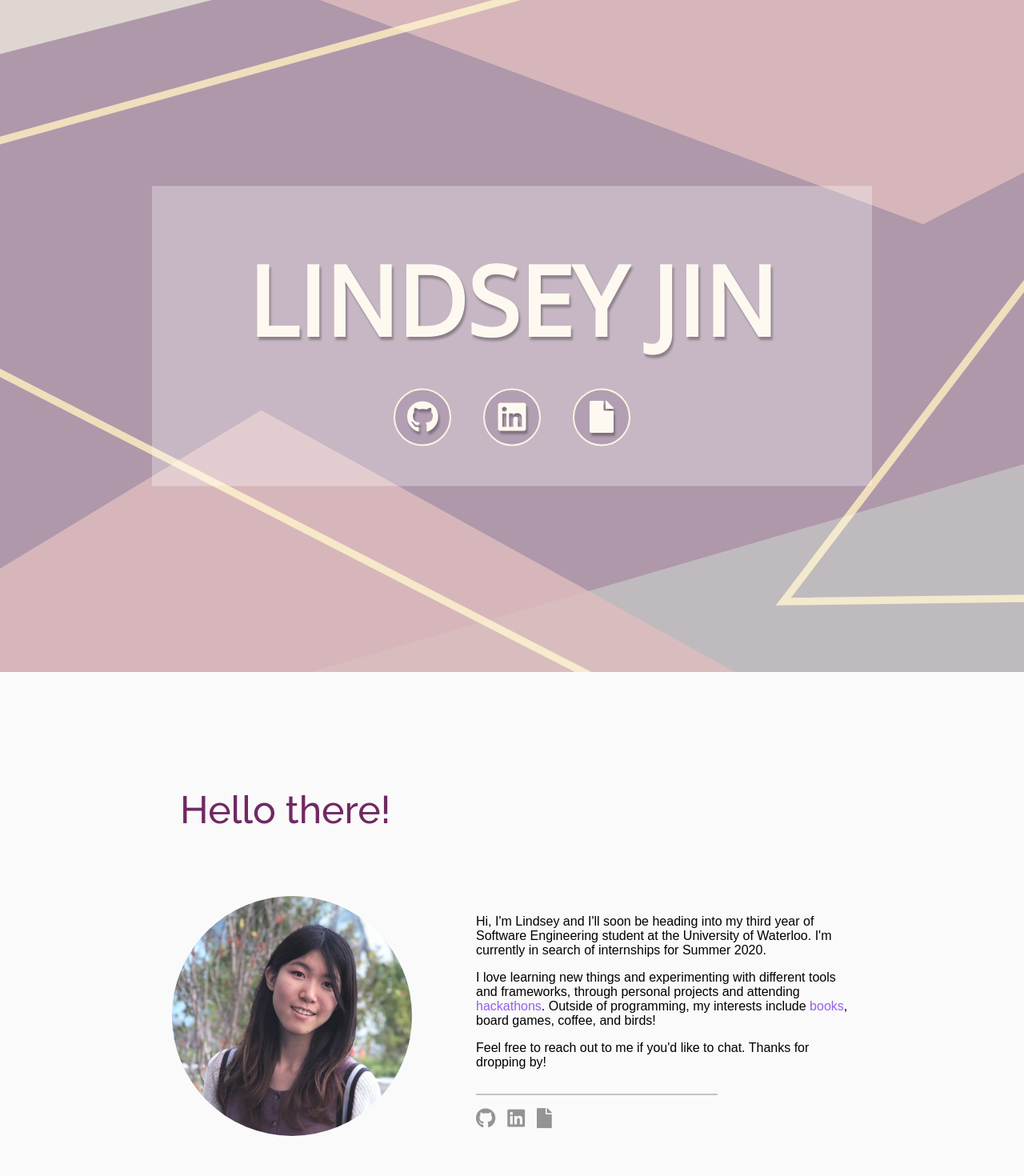
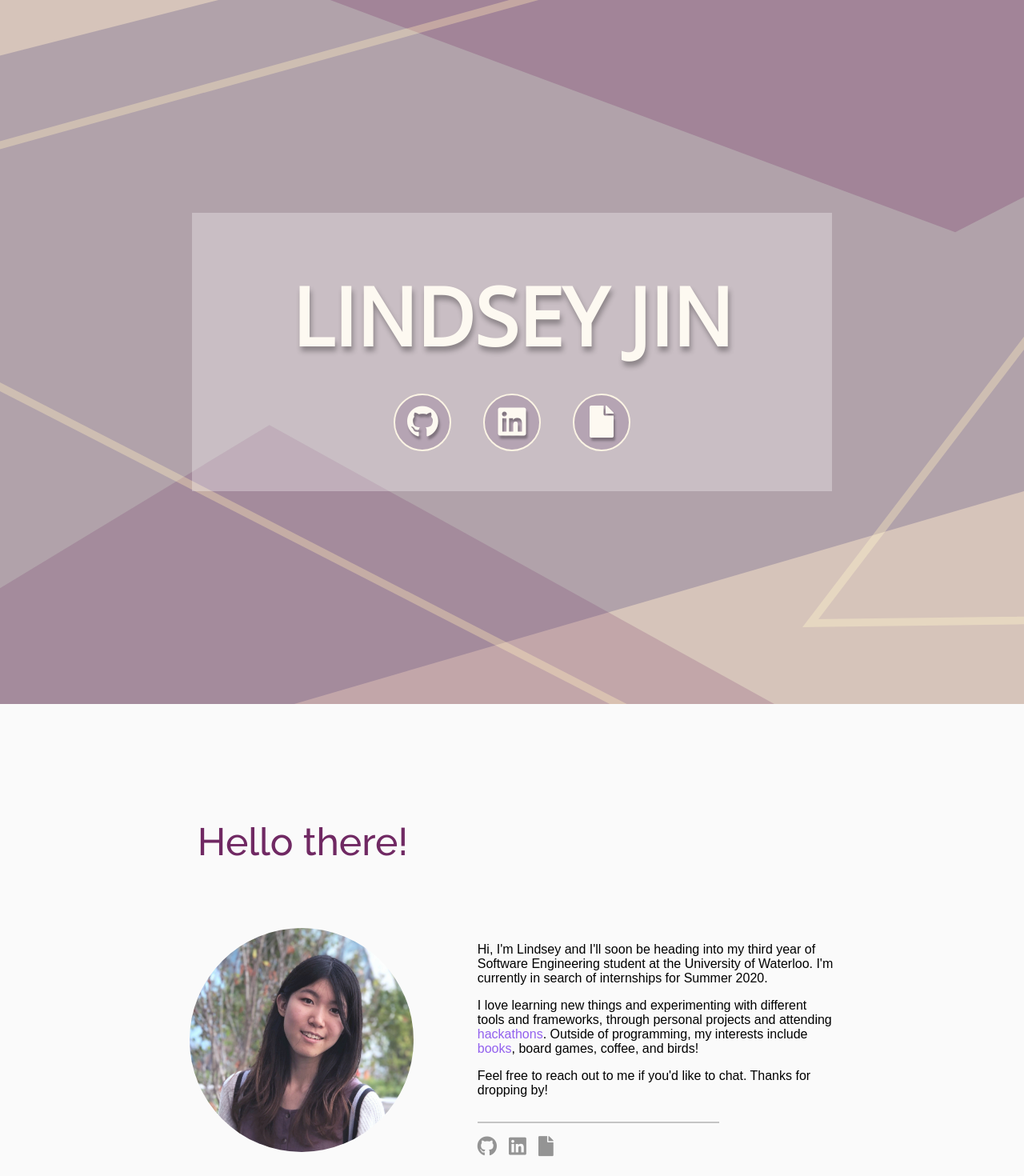
Before and after one commit to lindseyjin/lindseyjin.me, a Vue app: page /#/ in a window 1280 px wide. Shown: the top 1470 px of the page at 80% size. Built offline with nearby package versions, Linux system fonts and the light colour scheme; a web font is replaced by a local one; what vue-typer would draw is missing.

Commit message:
changes to look and feel

```diff
--- a/src/components/about-me.vue
+++ b/src/components/about-me.vue
@@ -6,7 +6,7 @@
       </div>
     <div class="about">
       <img
-        src="../../static/img/pic_me.jpg"
+        src="/../../static/img/pic_me.jpg"
         alt="Avatar"
       >
       <div class="about-text">
@@ -53,23 +53,12 @@ export default {
 };
 </script>
 <style scoped>
-  .wrapper {
-    width: 850px;
-    margin: auto;
-  }
   .about {
-    display: inline-flex;
-    justify-content: center;
     align-items: center;
-  }
-  .heading {
-    text-align: left;
-    margin: 80px 10px;
   }
   img {
     animation: opacity-decrease 0.4s;
     opacity: 0.9;
-    width: 200px;
     border-radius: 50%;
   }
   img:hover {
@@ -84,12 +73,8 @@ export default {
     from { opacity: 1; }
     to   { opacity: 0.9; }
   }
-  .about-text {
-    text-align: left;
-  }
   .line {
     border: 1px solid #C4C4C4;
-    width: 300px;
     margin: 30px 0 15px;
   }
   .btn-icon {
@@ -102,35 +87,50 @@ export default {
   .btn-icon:hover {
     color: #727272;
   }
-
+  /* desktop */
   @media (min-width: 600px) {
     .website-section {
       text-align: center;
       padding: 5% 5% 15%;
     }
-    .content {
-      margin: 40px 0;
-      display: flex;
+    .wrapper {
+      width: 850px;
+      max-width: 70%;
+      margin: auto;
+    }
+    .about {
+      display: inline-flex;
       justify-content: center;
-      align-items: center;
-      color: #444344;  /* text color */
+    }
+    .heading {
+      text-align: left;
+      margin: 80px 10px;
     }
     img {
+      width: 280px;
+      max-width: 50%;
+      margin: 0 80px 10px 0;
+    }
+    .about-text {
+      text-align: left;
+    }
+    .line {
       width: 300px;
-      margin-right: 80px;
     }
   }
+  /* phone */
   @media (max-width: 600px) {
-    .content {
+    .wrapper {
+      margin: 80px 20px;
       text-align: center;
-      color: #444344;  /* text color */
-      padding: 0 30px 50px;
+    }
+    .about {
+      display: block;
     }
     img {
+      opacity: 1;
       width: 80%;
-      /* border: 6px solid #ae98aa; */
-      text-align: center;
-      margin-bottom: 20px;
+      margin: 20px;
     }
   }
 </style>
--- a/src/components/header.vue
+++ b/src/components/header.vue
@@ -35,23 +35,43 @@ export default {
 </script>
 
 <style scoped>
-  @media (min-width: 1000px) {
+  /* phone */
+  @media (max-width: 600px) {
     #name {
-      font-size: 120px;
+      font-size: 23vw;
     }
     .content-wrapper {
-      width: 900px;
-      margin: auto;
+      text-align: center;
+      padding: 50px 0;
+    }
+    #intro {
+      visibility: hidden;
+    }
+    .btn-link {
+      background-color: rgb(134,105,140);
     }
   }
+
+  /* tablet */
   @media (min-width: 600px) and (max-width: 1000px) {
     #name {
       font-size: 15vw;
     }
   }
+
+  @media (min-width: 1000px) {
+    #name {
+      font-size: 100px;
+    }
+    .content-wrapper {
+      width: 800px;
+      margin: auto;
+    }
+  }
+
   @media (min-width: 600px) {
     .app-container {
-      height: 105vh;
+      height: 110vh;
     }
     .content-wrapper {
       background: rgba(255,255,255, 0.3);
@@ -78,24 +98,9 @@ export default {
       box-shadow: 0 9px 28px rgba(90, 90, 90, 0.3), 0 15px 12px rgba(83, 83, 83, 0.22);
     }
   }
-  @media (max-width: 600px) {
-    #name {
-      font-size: 23vw;
-    }
-    .content-wrapper {
-      text-align: center;
-      padding: 50px 0;
-    }
-    #intro {
-      visibility: hidden;
-    }
-    .btn-link {
-      background-color: rgb(134,105,140);
-    }
-  }
 
   .app-container {
-    background-image: url("../../static/img/Header.svg");
+    background-image: url("../../static/img/Frame.svg");
     background-position: center;
     background-repeat: no-repeat;
     background-size: cover;
@@ -104,10 +109,10 @@ export default {
   #name {
     position: relative;
     font-family: 'Open Sans';
-    font-weight: 800;
+    font-weight: 700;
     color: #fdf9f1;
     margin: 20px 0;
-    text-shadow: 2px 4px 3px rgba(0,0,0,0.3);
+    text-shadow: 2px 6px 6px rgba(0,0,0,0.3);
   }
 
   .btn-link {
```
Also changed, not shown: src/App.vue (+0 -8 lines), static/img/Frame.svg (added).
